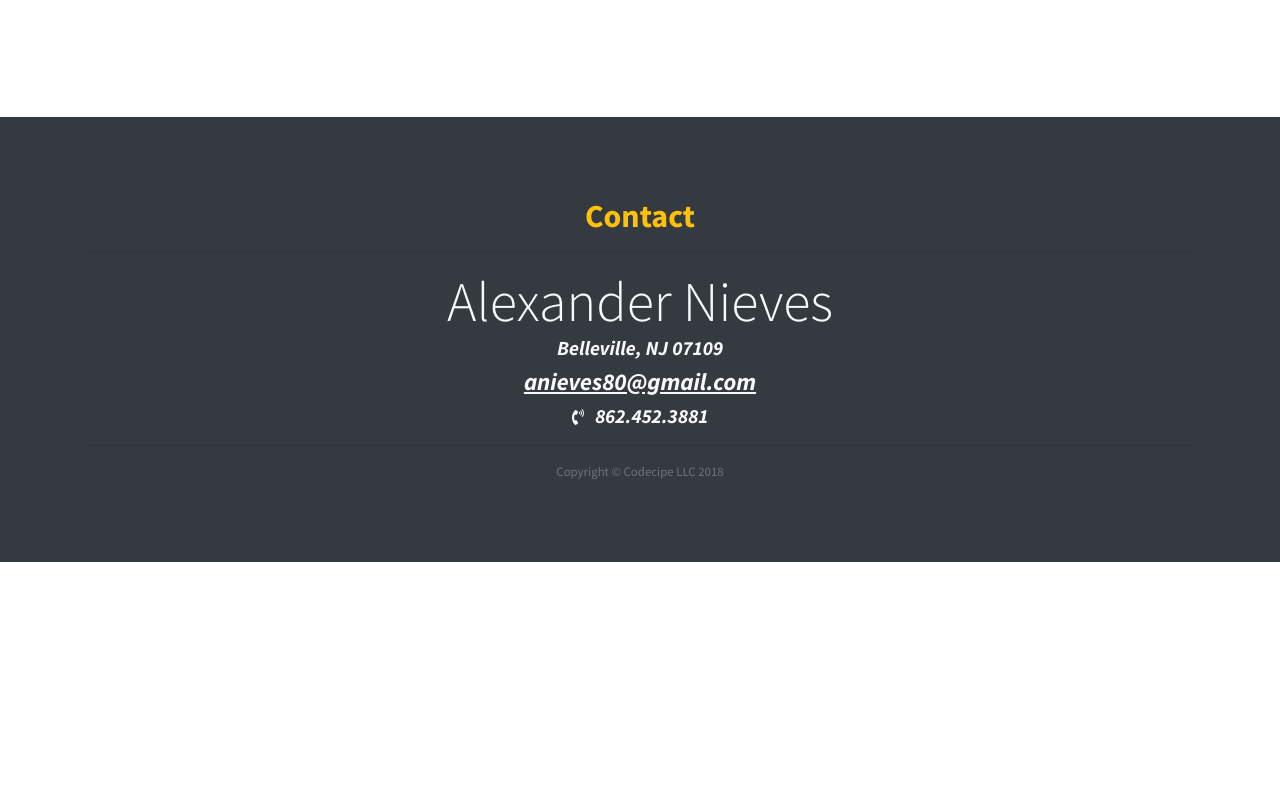
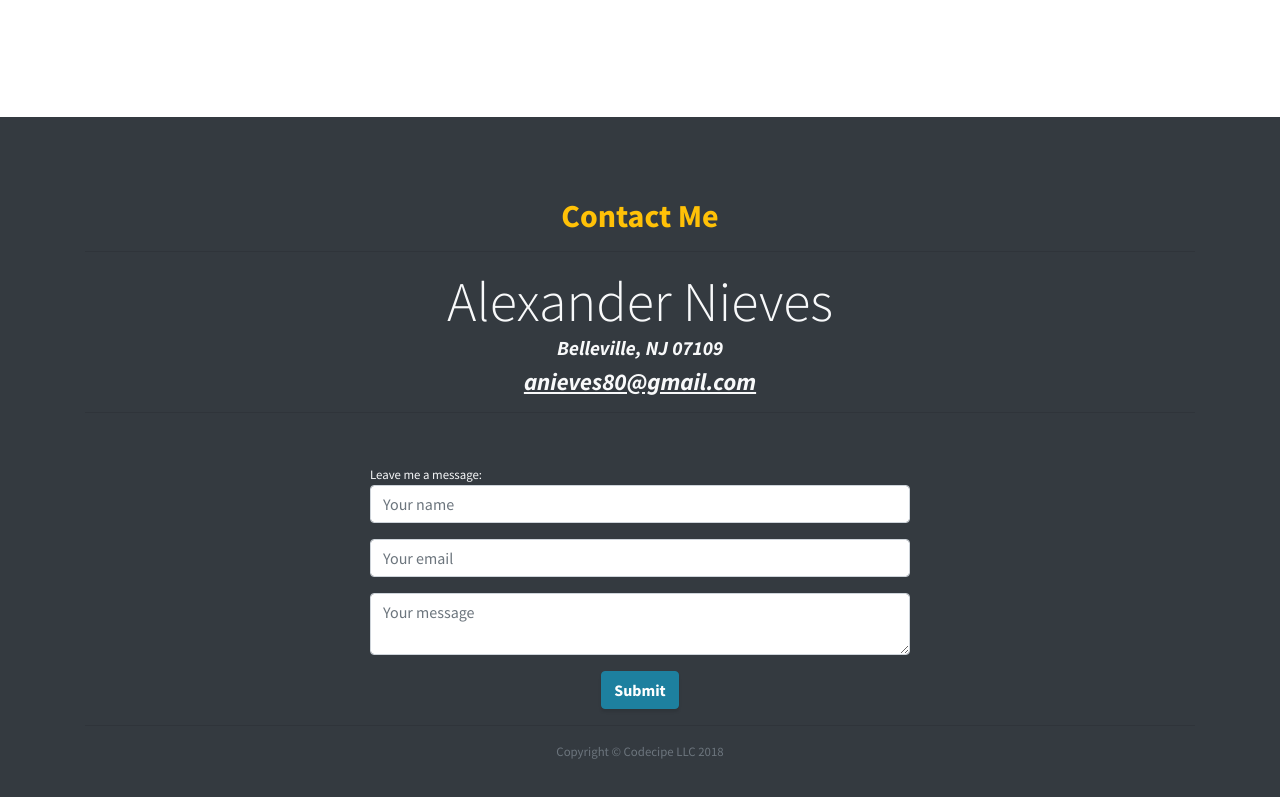
Before and after one commit to ANieves80/ANieves80, a plain HTML site: page index.html in a window 1280 px wide. Shown: the part 4335-5132 px from the top of the page. Before the commit the page ends 4897 px from the top, so only its background shows below. Drawn offline with Linux system fonts and the light colour scheme.

Commit message:
Add files via upload

```diff
--- a/index.html
+++ b/index.html
@@ -316,21 +316,49 @@
 
 
     <!-- Footer -->
-    <footer class="footer text-center bg-dark text-light" id="contact">
+    <footer class="footer bg-dark text-light" id="contact">
         <div class="container">
-            <h2 class="text-warning">Contact</h2>
+            <div class="text-center">
+                <h2 class="text-warning">Contact Me</h2>
+                <hr>
+                <span class="display-4">Alexander Nieves</span>
+                <h5 class="font-italic">Belleville, NJ 07109</h5>
+                <h4 class="font-italic mb-5">
+                    <u>anieves80@gmail.com</u>
+                    <hr>
+                </h4>
+            </div>
+            <div class="row">
+                <div class="col-3"></div>
+                <div class="col-6">
+                    <form class="needs-validation">
+                        <small class="text-left">Leave me a message:</small>
+                        <div class="form-group">
+                            <input type="text" class="form-control" id="contactName" aria-describedby="Your name." placeholder="Your name" required>
+                        </div>
+                        <div class="form-group">
+                            <input type="email" class="form-control" id="inputEmail" aria-describedby="Your email." placeholder="Your email" required>
+                        </div>
+                        <div class="form-group">
+                            <textarea class="form-control" id="msgBox" aria-describedby="Your message." placeholder="Your message" required></textarea>
+                        </div>
+                        <div class="text-center">
+                            <button type="button" class="btn btn-primary" id="frmSubmit">Submit</button>
+                        </div>
+                    </form>
+                </div>
+                <div class="col-3"></div>
+            </div>
             <hr>
-            <span class="display-4">Alexander Nieves</span>
-            <h5 class="font-italic">Belleville, NJ 07109</h5>
-            <h4 class="font-italic">
-                <u>anieves80@gmail.com</u>
-            </h4>
-            <i class="fas fa-phone-volume"></i>
-            <h5 class="font-italic d-inline ml-2">862.452.3881</h5>
-            <hr>
-            <p class="text-muted small mb-0 mt-2">Copyright &copy; Codecipe LLC 2018</p>
+            <p class="text-muted small mb-0 mt-2 text-center">Copyright &copy; Codecipe LLC 2018</p>
         </div>
     </footer>
+
+    <div class="modal fade bd-example-modal-sm" id="myModal" tabindex="-1" role="dialog" aria-labelledby="mySmallModalLabel" aria-hidden="true">
+        <div class="modal-dialog modal-sm">
+            <div class="modal-content" id="modalMsg"></div>
+        </div>
+    </div>
 
     <!-- Scroll to Top Button-->
     <a class="scroll-to-top rounded js-scroll-trigger" href="#page-top">
@@ -344,12 +372,16 @@
     <!-- Plugin JavaScript -->
     <script src="vendor/jquery-easing/jquery.easing.min.js"></script>
 
+    <script src="https://www.gstatic.com/firebasejs/4.12.1/firebase.js"></script>
+
     <!-- Custom scripts for this template -->
     <script src="js/stylish-portfolio.min.js"></script>
 
     <script defer src="https://use.fontawesome.com/releases/v5.0.6/js/all.js"></script>
 
 
+
+
 </body>
 
 </html>
```
